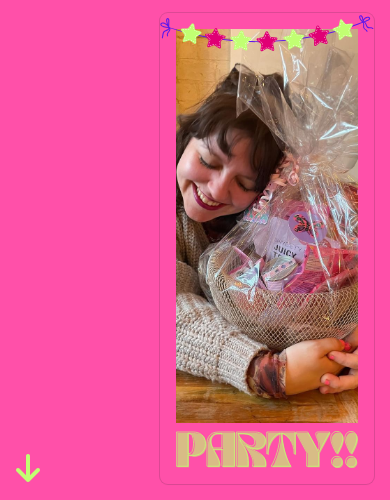
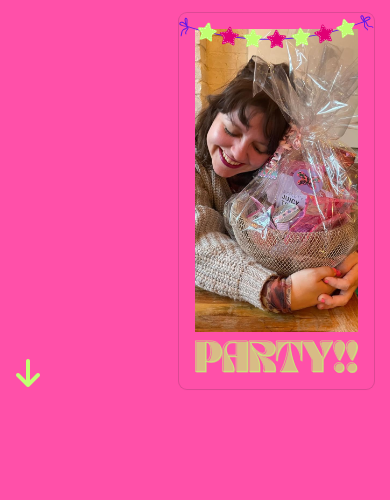
Before and after one commit to frogulator/soireesi, a plain HTML site: page index.html in a window 390 px wide. Shown: the part 344-844 px from the top of the page. Drawn offline with nearby package versions, Linux system fonts and the light colour scheme.

Commit message:
mobile vers

```diff
--- a/style.css
+++ b/style.css
@@ -40,7 +40,7 @@ body {
 .part-one {
     margin: 1rem;
     padding: 0;
-    height: calc(100vh - 2rem);
+    height: 85vh;
     position: relative;
     display: flex;
     flex-direction: column;
@@ -107,7 +107,7 @@ body {
     position: relative;
     opacity: 0;
     flex-grow: 1;
-    width: 55vw;
+    width: 50vw;
 }
 
 .stars {
```
